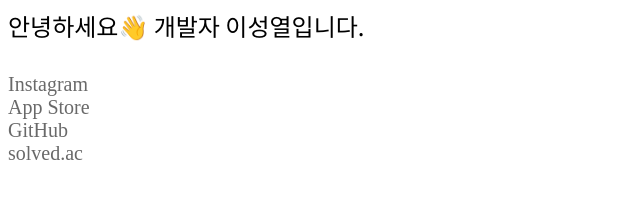
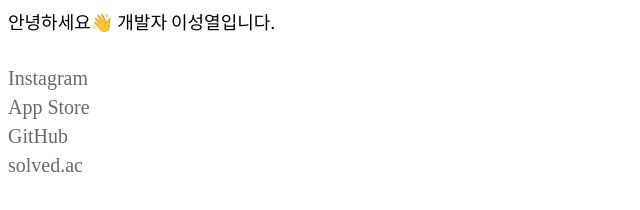
Before and after one commit to Yeolyi/blog_old, a plain HTML site: page about/about.html in a window 1280 px wide. Shown: the whole page, without its empty margins (0-640 px from the left). Drawn offline with Linux system fonts and the light colour scheme; files that its build step writes are made by us from their sources.

Commit message:
링크를 inline-block으로 변경, 간격 수정

```diff
--- a/css/common.css
+++ b/css/common.css
@@ -2,11 +2,13 @@
 
 .text {
   font-family: 'Noto Sans KR', sans-serif;
-  font-size: 24px;
+  font-size: 18px;
 }
 
 a {
   text-decoration: none;
   color:dimgray;
   font-size: 20px;
+  display:inline-block;
+  margin: 3px 0;
 }
```
Also changed, not shown: section.html (+1 -1 lines), 1 other file.
